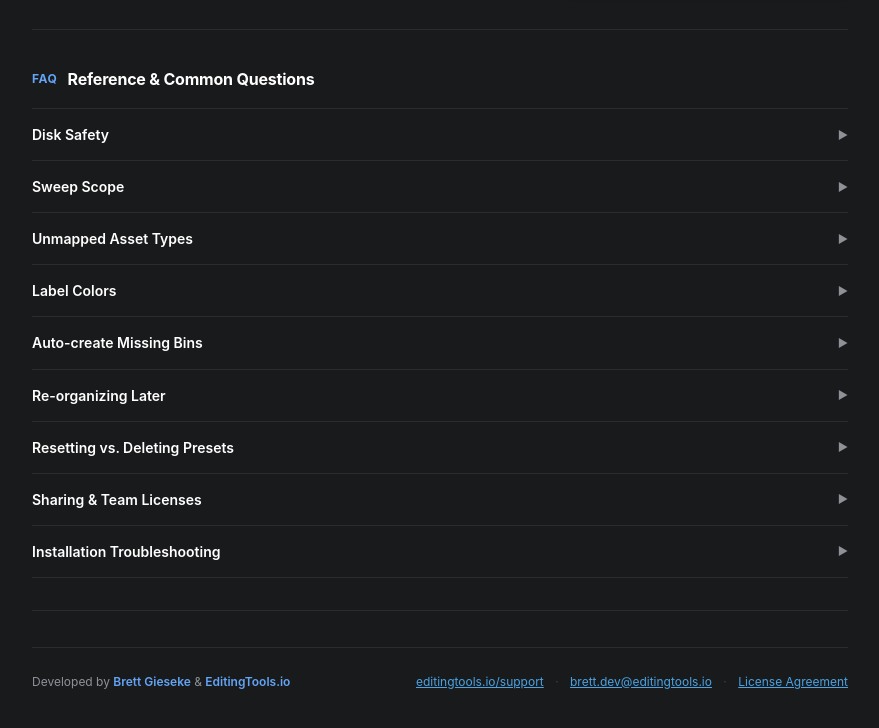
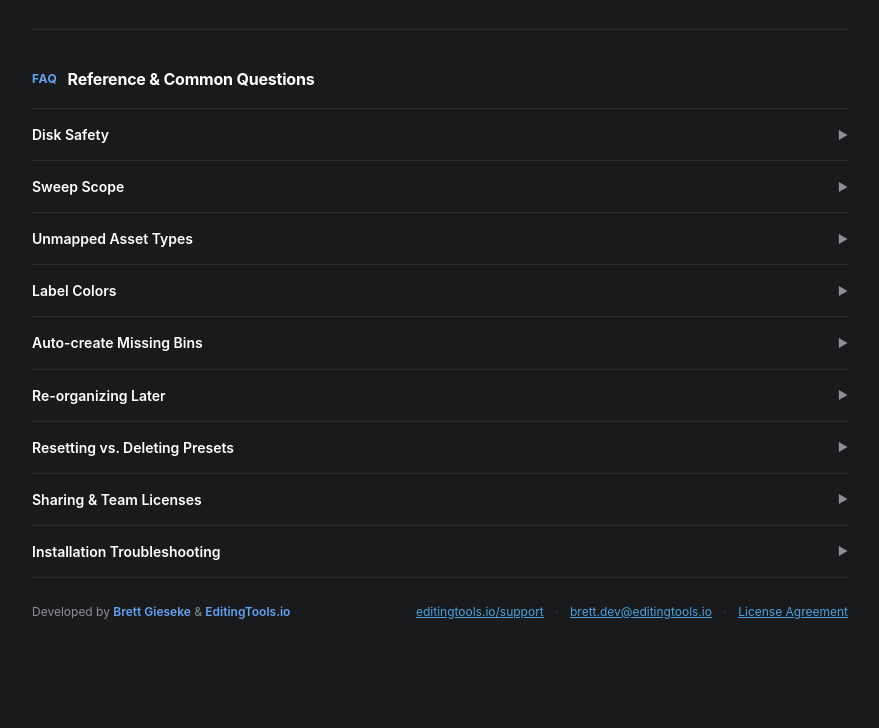
Before and after one commit to BrettRooftop/quicksweep-docs, a plain HTML site: page index.html in a window 1280 px wide. Shown: the part 5073-5801 px from the top of the page, without its empty margins (200-1079 px from the left). After the commit the page ends 5759 px from the top, so only its background shows below. Drawn offline with Linux system fonts and the light colour scheme.

Commit message:
Remove redundant horizontal dividers above footer

```diff
--- a/index.html
+++ b/index.html
@@ -533,11 +533,17 @@
       letter-spacing: 0.5px;
     }
 
+    #faq.guide-section {
+      border-bottom: none;
+      padding-bottom: 0;
+      margin-bottom: 24px;
+    }
+
     /* Footer */
     .footer {
-      border-top: 1px solid var(--border-hairline);
-      padding-top: 24px;
-      margin-top: 36px;
+      border-top: none;
+      padding-top: 0;
+      margin-top: 0;
       display: flex;
       justify-content: space-between;
       align-items: center;
```
